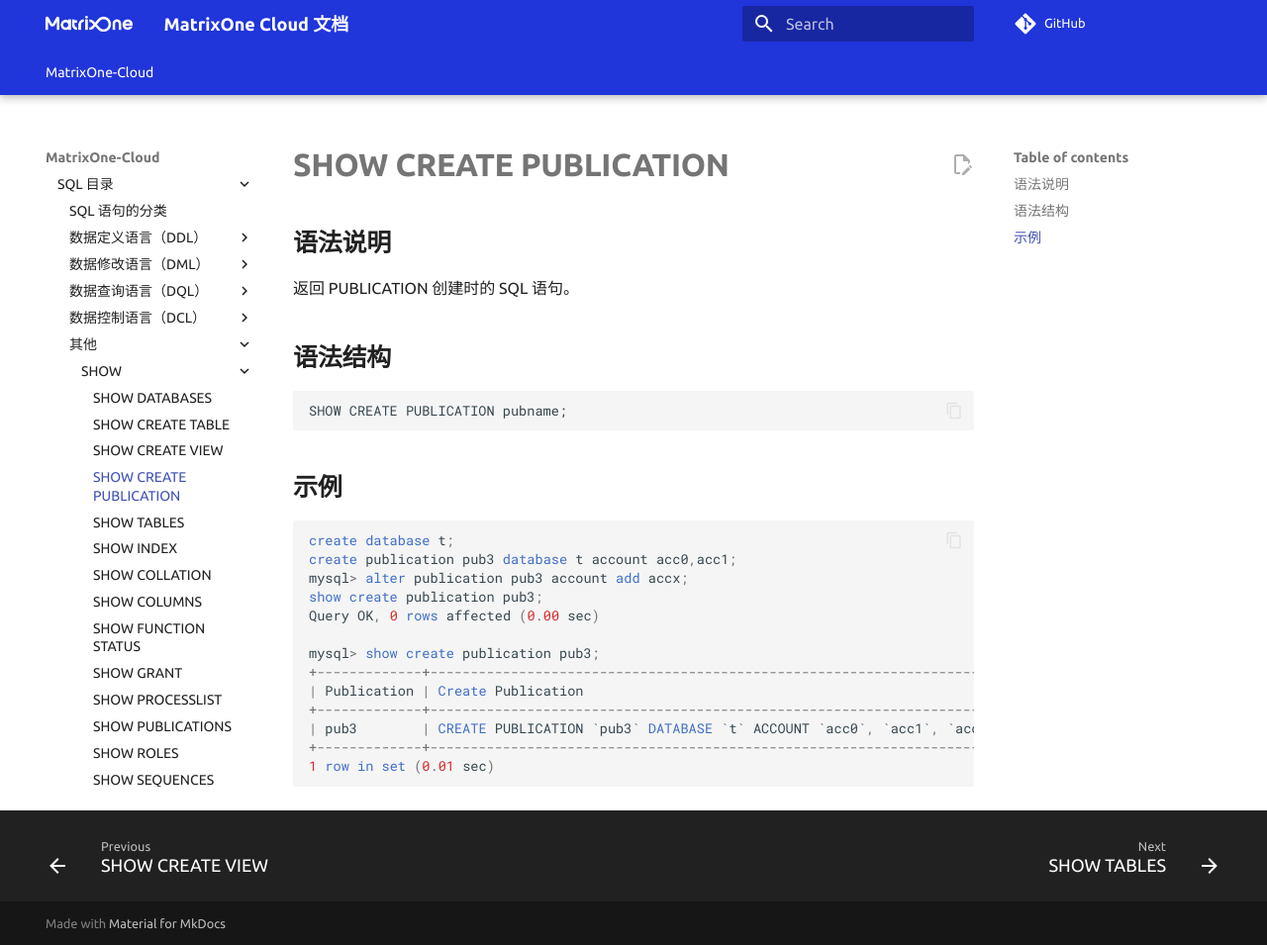
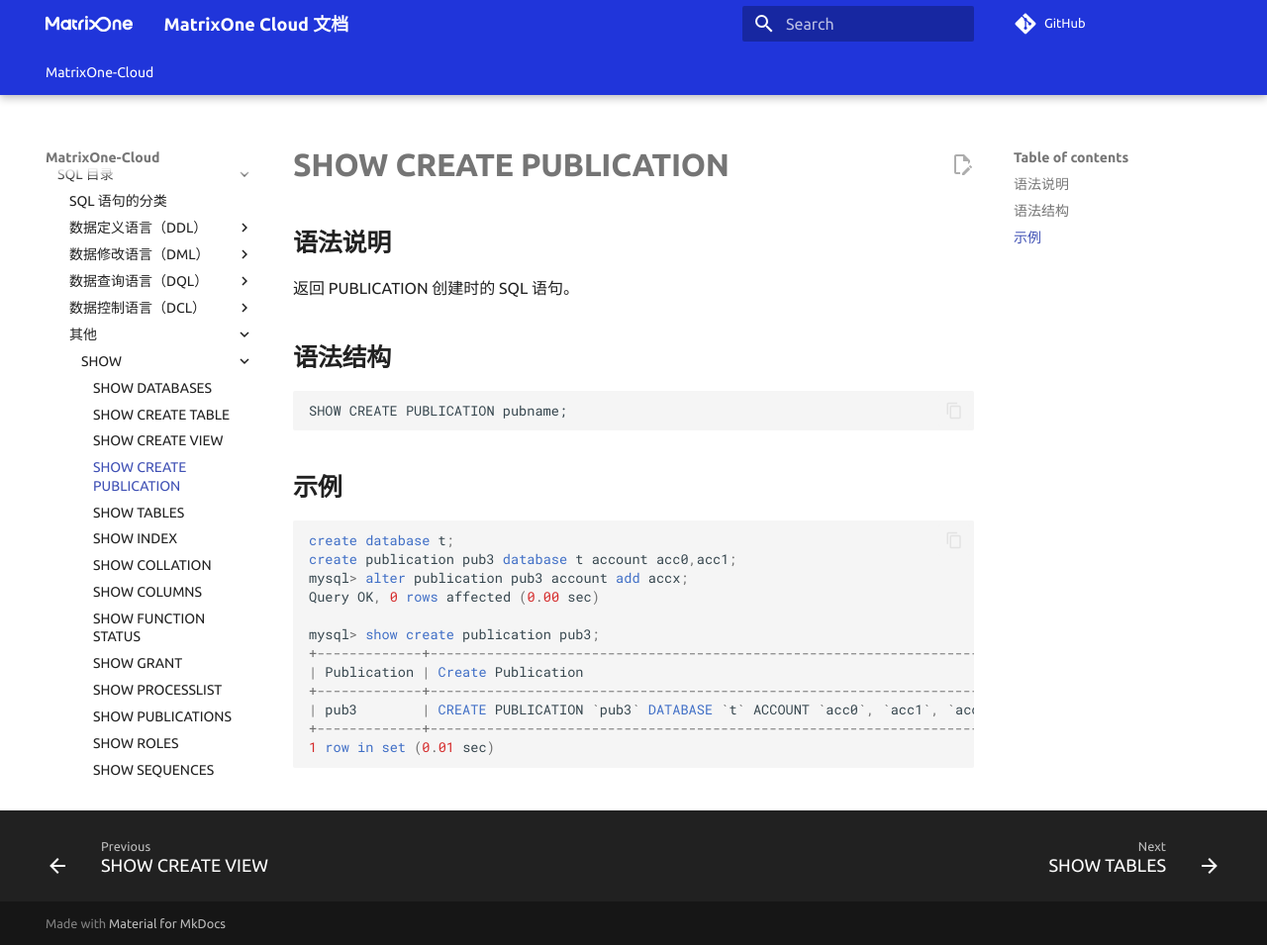
Before and after one commit to yangj1211/moc-docs, an MkDocs documentation site: the page built from docs/MatrixOne-Cloud/Reference/SQL-Reference/Other/SHOW-Statements/show-create-publication.md, in a window 1280 px wide and 955 px high. Shown: the whole window at 99% size. Built offline with MkDocs 1.6.1 and Material for MkDocs 9.7.7, drawn with Linux system fonts in a browser that asks for light colours; comment, search, counter and statistics services are not loaded; the version menu is left out.

Commit message:
Update show-create-publication.md
Signed-off-by: xuanyiLee <89380523+xuanyiLee@users.noreply.github.com>

```diff
--- a/docs/MatrixOne-Cloud/Reference/SQL-Reference/Other/SHOW-Statements/show-create-publication.md
+++ b/docs/MatrixOne-Cloud/Reference/SQL-Reference/Other/SHOW-Statements/show-create-publication.md
@@ -16,7 +16,6 @@
 create database t;
 create publication pub3 database t account acc0,acc1;
 mysql> alter publication pub3 account add accx;
-show create publication pub3;
 Query OK, 0 rows affected (0.00 sec)
 
 mysql> show create publication pub3;
```
